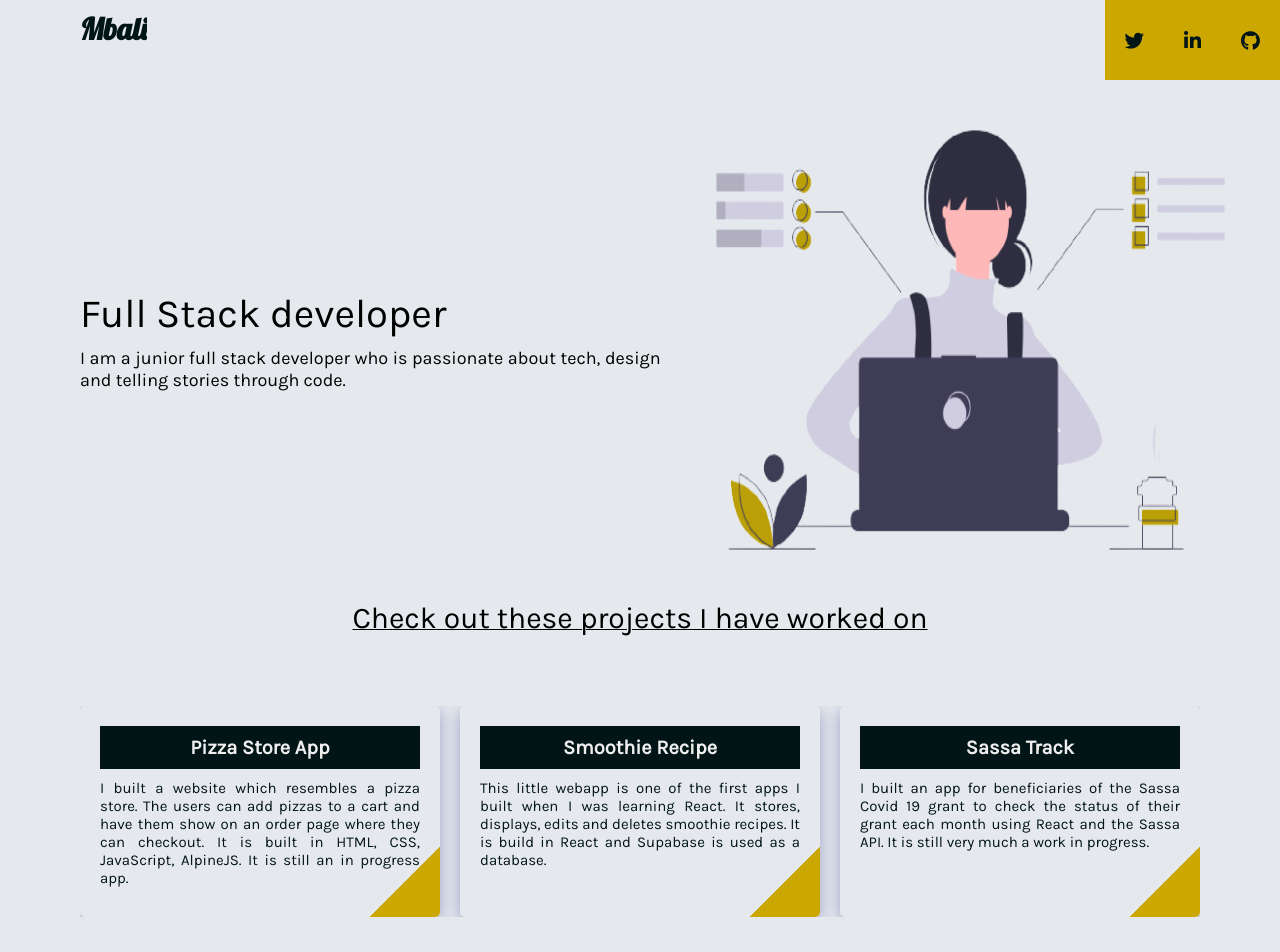
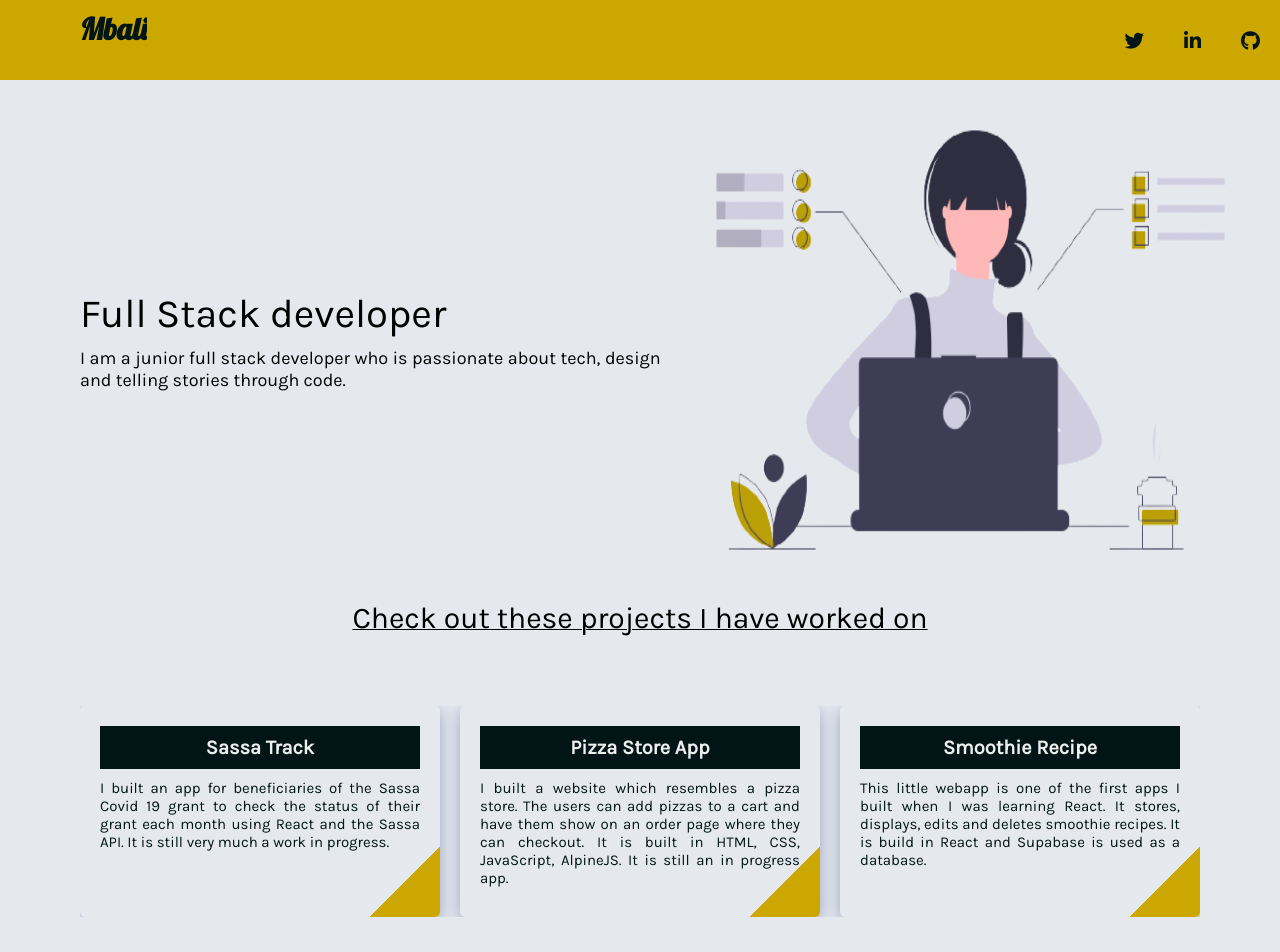
Before and after one commit to mbalindaba01/mbalindaba01.github.io, a website: page index.html in a window 1280 px wide. Shown: the top 952 px of the page. Drawn offline with Linux system fonts and the light colour scheme.

Commit message:
changed project link and header background color

```diff
--- a/assets/css/main.css
+++ b/assets/css/main.css
@@ -27,6 +27,7 @@ h1 {
 header {
     width: 100%;
     height: 10vh;
+    background: #cca700;
 }
 
 nav {
--- a/index.html
+++ b/index.html
@@ -31,6 +31,11 @@
         </section>
         <h2 class="projects">Check out these projects I have worked on</h2>
         <section class="projects">
+            <a href="https://mbalindaba01.github.io/sassa-track" target="_blank" class="card">
+                <h3>Sassa Track</h3>
+                <p>I built an app for beneficiaries of the Sassa Covid 19 grant to check the status of their grant each month using React and the Sassa API. It is still very much a work in progress.</p>
+                <div class="misc"></div>
+            </a>
             <a href="https://mbalindaba01.github.io/pizza-pamphlet" target="_blank" class="card">
                 <h3>Pizza Store App</h3>
                 <p>I built a website which resembles a pizza store. The users can add pizzas to a cart and have them show on an order page where they can checkout. It is built in HTML, CSS, JavaScript, AlpineJS. It is still an in progress app.</p>
@@ -39,11 +44,6 @@
             <a href="https://github.com/mbalindaba01/Smoothie-recipe" target="_blank" class="card">
                 <h3>Smoothie Recipe</h3>
                 <p>This little webapp is one of the first apps I built when I was learning React. It stores, displays, edits and deletes smoothie recipes. It is build in React and Supabase is used as a database.</p>
-                <div class="misc"></div>
-            </a>
-            <a href="https://github.com/mbalindaba01/sassa-track" target="_blank" class="card">
-                <h3>Sassa Track</h3>
-                <p>I built an app for beneficiaries of the Sassa Covid 19 grant to check the status of their grant each month using React and the Sassa API. It is still very much a work in progress.</p>
                 <div class="misc"></div>
             </a>
         </section>
```
